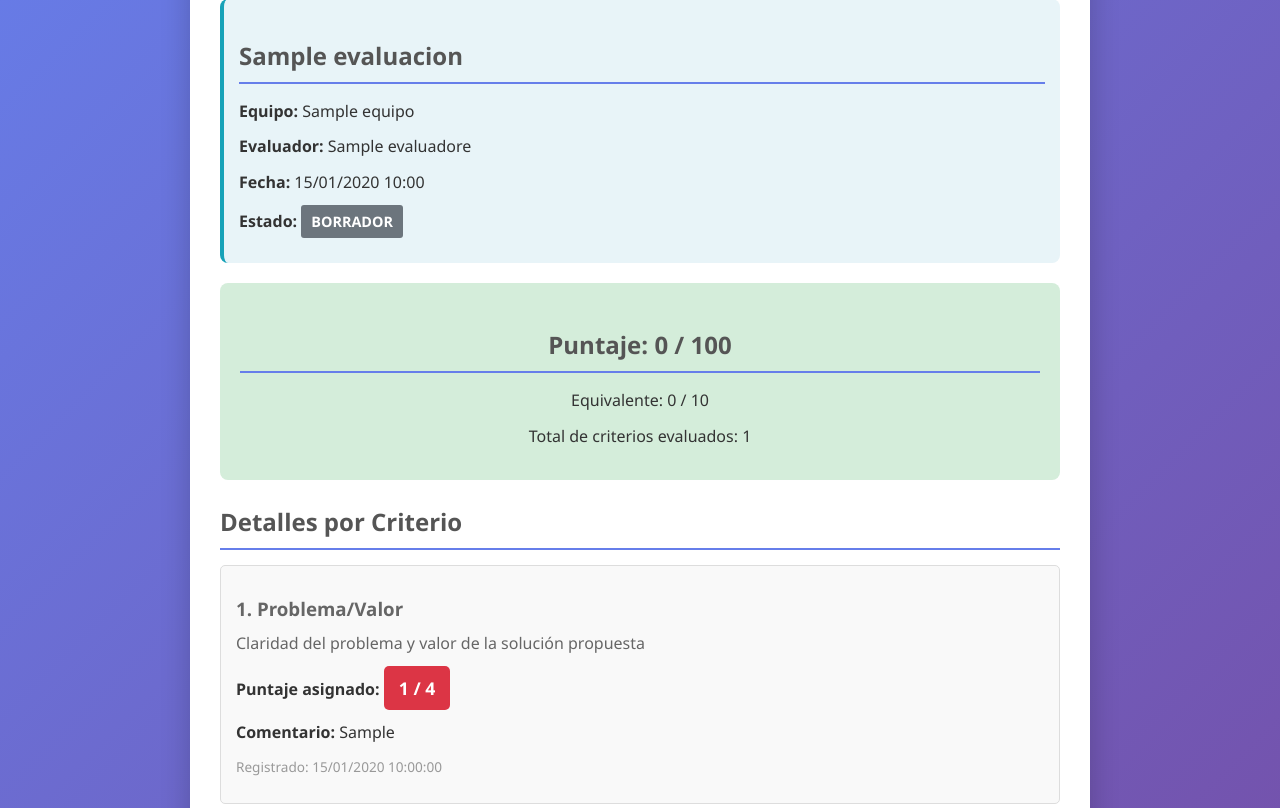
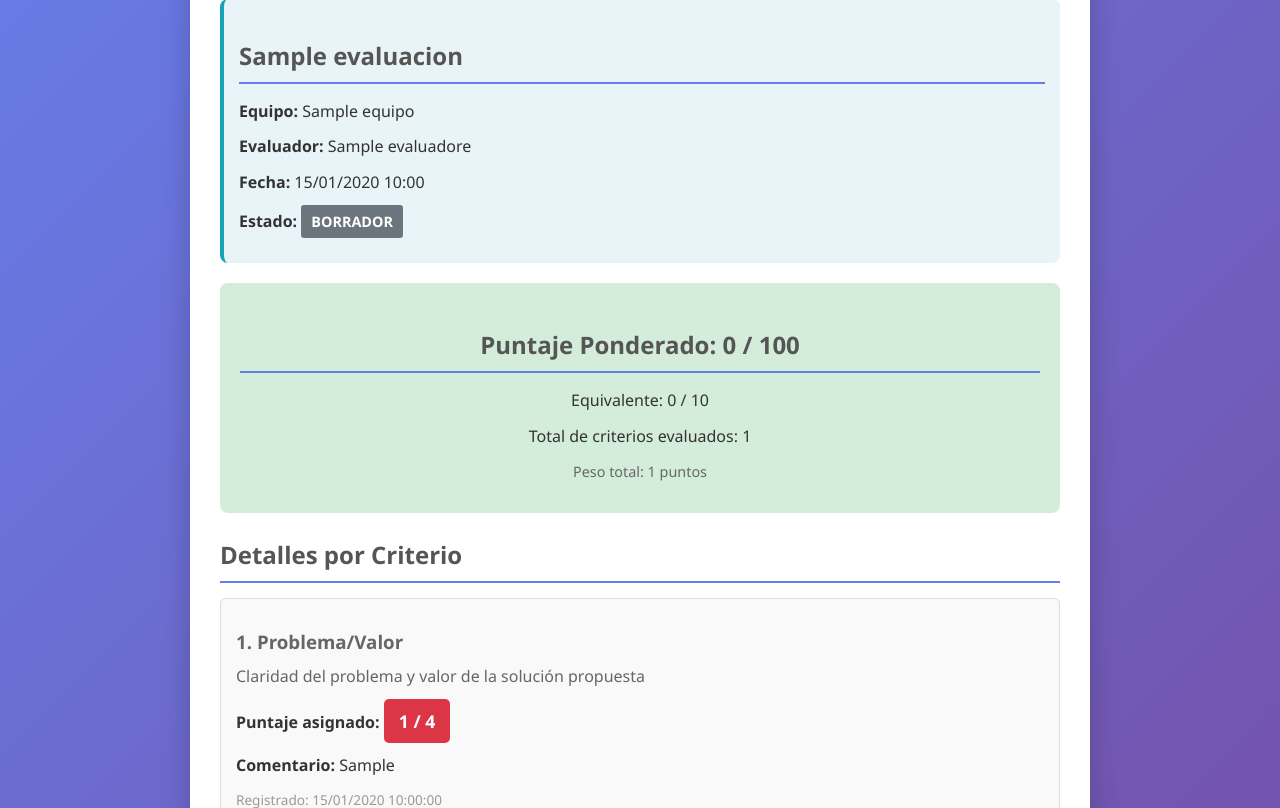
Before and after one commit to mroldan21/WebApp-Evaluator, a PHP site: page /ver_evaluacion.php?id=1 in a window 1280 px wide. Shown: the part 160-968 px from the top of the page. Run offline with PHP 8.4, Linux system fonts and the light colour scheme; data comes from the database, SQL or seed files in the repository; tables that the repository leaves empty hold one stand-in row (values such as "Sample post"); data that the repository does not hold is empty.

Commit message:
Ultimos cambios ponderados.

```diff
--- a/ver_evaluacion.php
+++ b/ver_evaluacion.php
@@ -48,28 +48,29 @@ $stmt = $pdo->prepare("
 $stmt->execute([$id_evaluacion]);
 $detalles = $stmt->fetchAll(PDO::FETCH_ASSOC);
 
-// Calcular puntaje ponderado
-$puntaje_total = 0;
-$puntaje_maximo_total = 0;
+// Calcular puntaje ponderado CORRECTAMENTE
+$puntaje_obtenido_total = 0;
+$peso_total = 0;
 
 foreach ($detalles as $det) {
-    // Porcentaje obtenido (0-100%)
+    // Porcentaje obtenido en este criterio (0-100%)
     $porcentaje = (($det['puntaje'] - $det['puntaje_minimo']) / ($det['puntaje_maximo'] - $det['puntaje_minimo'])) * 100;
 
-    // Aplicar peso del criterio
+    // Puntaje obtenido = porcentaje * peso del criterio
     $puntaje_obtenido = ($porcentaje / 100) * $det['peso_porcentual'];
 
-    $puntaje_total += $puntaje_obtenido;
-    $puntaje_maximo_total += $det['peso_porcentual'];
+    $puntaje_obtenido_total += $puntaje_obtenido;
+    $peso_total += $det['peso_porcentual'];
 }
 
-// Normalizar a 0-100
-$puntaje_final = $puntaje_maximo_total > 0 ? ($puntaje_total / $puntaje_maximo_total) * 100 : 0;
+// Puntaje final normalizado a 0-100
+$puntaje_final = $peso_total > 0 ? ($puntaje_obtenido_total / $peso_total) * 100 : 0;
 
 // También sobre 10
 $puntaje_sobre_10 = $puntaje_final / 10;
 
 $total_criterios = count($detalles);
+
 
 ?>
 <!DOCTYPE html>
@@ -153,10 +154,12 @@ $total_criterios = count($detalles);
         </div>
 
         <div class="resumen-box">
-            <h2>Puntaje: <?= round($puntaje_final, 2) ?> / 100</h2>
+            <h2>Puntaje Ponderado: <?= round($puntaje_final, 2) ?> / 100</h2>
             <p>Equivalente: <?= round($puntaje_sobre_10, 2) ?> / 10</p>
             <p>Total de criterios evaluados: <?= $total_criterios ?></p>
+            <p style="font-size: 0.9em; color: #666;">Peso total: <?= round($peso_total, 0) ?> puntos</p>
         </div>
+
 
 
 
@@ -240,23 +243,43 @@ $total_criterios = count($detalles);
                     equipo: <?= json_encode($evaluacion['equipo_nombre']) ?>,
                     evaluador: <?= json_encode($evaluacion['evaluador_nombre']) ?>,
                     fecha: <?= json_encode(date('d/m/Y H:i', strtotime($evaluacion['fecha_eval']))) ?>,
-                    promedio: <?= $promedio ?>,
+                    puntaje: <?= round($puntaje_final, 2) ?>,
+                    puntaje_sobre_10: <?= round($puntaje_sobre_10, 2) ?>,
                     observaciones: <?= json_encode($evaluacion['observaciones'] ?? '') ?>,
                     criterios: [
-                        <?php foreach ($detalles as $det): ?>
+                        <?php foreach ($detalles as $index => $det): ?>
                         {
                             nombre: <?= json_encode($det['criterio_nombre']) ?>,
                             descripcion: <?= json_encode($det['criterio_descripcion']) ?>,
                             puntaje: <?= $det['puntaje'] ?>,
                             maximo: <?= $det['puntaje_maximo'] ?>,
                             porcentaje: <?= round((($det['puntaje'] - $det['puntaje_minimo']) / ($det['puntaje_maximo'] - $det['puntaje_minimo'])) * 100, 1) ?>,
+                            peso: <?= $det['peso_porcentual'] ?>,
                             comentario: <?= json_encode($det['comentario'] ?? '') ?>
-                        },
+                        }<?= ($index < count($detalles) - 1) ? ',' : '' ?>
                         <?php endforeach; ?>
                     ]
                 };
 
+
+
                 function generarPrompt() {
+                    // Calcular puntaje ponderado correctamente
+                    let puntajeObtenidoTotal = 0;
+                    let pesoTotal = 0;
+
+                    evaluacionData.criterios.forEach(criterio => {
+                        const porcentaje = criterio.porcentaje;
+                        const peso = criterio.peso || 100; // Asumimos 100 si no está definido
+                        const puntajeObtenido = (porcentaje / 100) * peso;
+
+                        puntajeObtenidoTotal += puntajeObtenido;
+                        pesoTotal += peso;
+                    });
+
+                    const puntajeFinal = pesoTotal > 0 ? (puntajeObtenidoTotal / pesoTotal) * 100 : 0;
+                    const puntajeSobre10 = puntajeFinal / 10;
+
                     let prompt = `Actúa como un evaluador académico experimentado y genera una devolución constructiva, detallada y motivadora para el siguiente proyecto evaluado.
 
                 ## CONTEXTO DE LA EVALUACIÓN
@@ -265,7 +288,7 @@ $total_criterios = count($detalles);
                 **Equipo:** ${evaluacionData.equipo}
                 **Evaluador:** ${evaluacionData.evaluador}
                 **Fecha:** ${evaluacionData.fecha}
-    **Promedio General:** ${evaluacionData.promedio.toFixed(2)} / 4.0
+                **Puntaje Ponderado:** ${puntajeFinal.toFixed(2)} / 100 (${puntajeSobre10.toFixed(2)} / 10)
 
                 ## CRITERIOS EVALUADOS
 
@@ -276,8 +299,13 @@ $total_criterios = count($detalles);
                                     criterio.porcentaje >= 60 ? "Bueno" :
                                     criterio.porcentaje >= 40 ? "Aceptable" : "Necesita mejora";
 
+                        const peso = criterio.peso || 100;
+                        const puntajeObtenido = ((criterio.porcentaje / 100) * peso).toFixed(1);
+
                         prompt += `### ${index + 1}. ${criterio.nombre}
                 **Puntaje:** ${criterio.puntaje}/${criterio.maximo} (${criterio.porcentaje}% - ${nivel})
+                **Peso del criterio:** ${peso} puntos
+                **Contribución al puntaje total:** ${puntajeObtenido} puntos
                 **Descripción:** ${criterio.descripcion || 'Sin descripción'}
                 ${criterio.comentario ? `**Comentario del evaluador:** ${criterio.comentario}` : ''}
 
@@ -296,10 +324,10 @@ $total_criterios = count($detalles);
 
                 Por favor, genera una devolución que incluya:
 
-    1. **Resumen ejecutivo**: Breve análisis del desempeño general del equipo
-    2. **Fortalezas identificadas**: Aspectos destacados según los criterios evaluados
-    3. **Áreas de mejora**: Puntos específicos que requieren atención, con sugerencias concretas
-    4. **Recomendaciones prácticas**: Pasos accionables para el equipo
+                1. **Resumen ejecutivo**: Breve análisis del desempeño general del equipo (mencionar el puntaje ponderado de ${puntajeFinal.toFixed(1)}/100)
+                2. **Fortalezas identificadas**: Aspectos destacados según los criterios evaluados, priorizando los de mayor peso
+                3. **Áreas de mejora**: Puntos específicos que requieren atención, con sugerencias concretas y prácticas
+                4. **Recomendaciones priorizadas**: Enfocarse en mejorar los criterios de mayor peso para maximizar el impacto
                 5. **Mensaje motivacional**: Cierre positivo y alentador
 
                 **Tono:** Constructivo, profesional y motivador
@@ -314,6 +342,8 @@ $total_criterios = count($detalles);
                     // Scroll suave hasta el prompt
                     document.getElementById('prompt-container').scrollIntoView({ behavior: 'smooth' });
                 }
+
+
 
                 function copiarPrompt() {
                     const promptText = document.getElementById('prompt-text').textContent;
```
Also changed, not shown: reportes.php (+33 -19 lines). Lines whose indentation alone changed are shown as unchanged.
